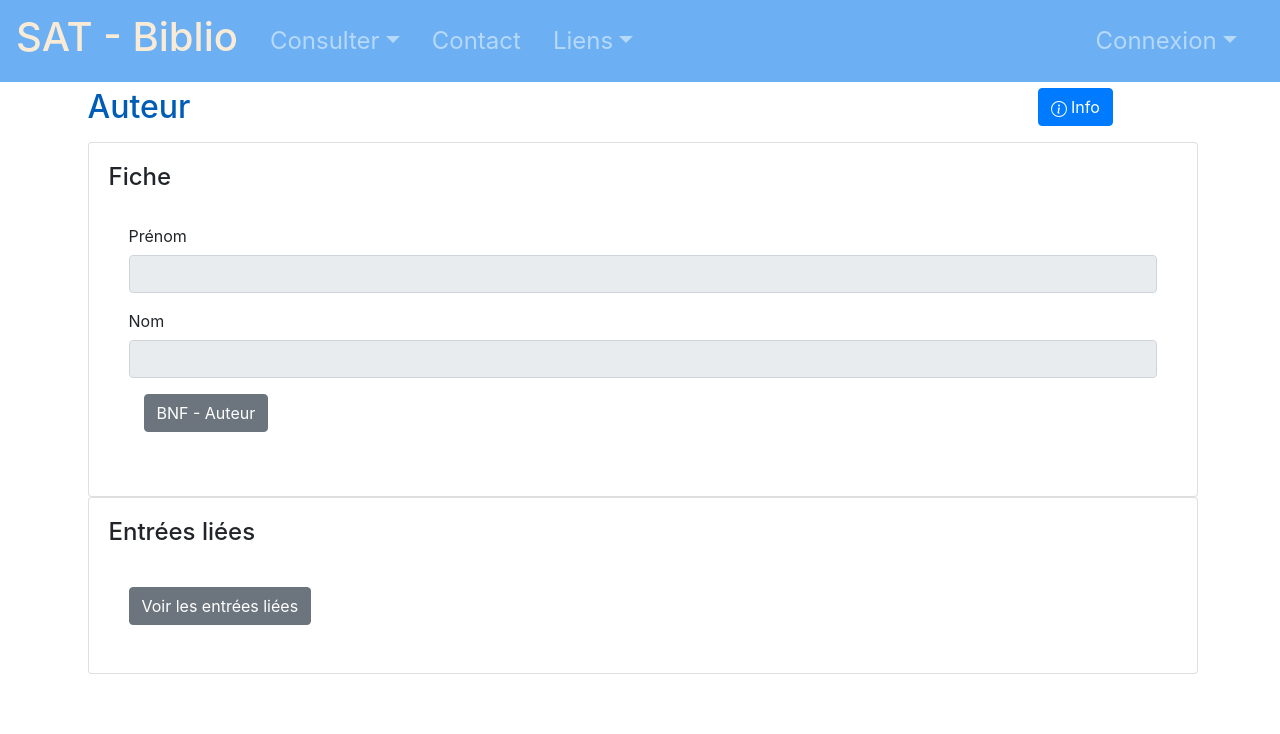
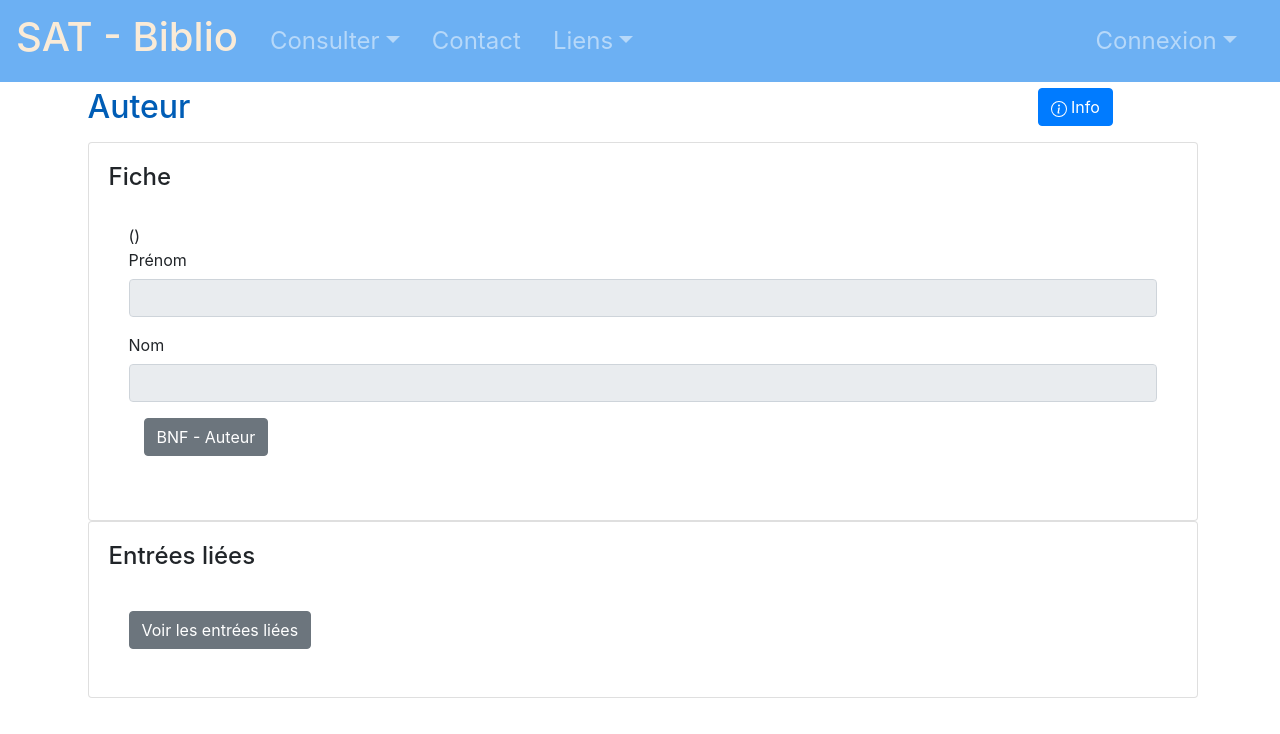
Before and after one commit to clemsciences/sat-biblio-flask, a Vue app in the folder sat-biblio-interface/: page /auteur/lire/1 in a window 1280 px wide. Shown: the top 734 px of the page. Built offline with nearby package versions, Linux system fonts and the light colour scheme; no server answers.

Commit message:
Added AuteurPrettyView.vue

```diff
--- /dev/null
+++ b/sat-biblio-interface/src/components/auteur/AuteurPrettyView.vue
@@ -0,0 +1,24 @@
+<template>
+  <span>{{ author.family_name }} ({{ author.first_name }})</span>
+</template>
+
+<script>
+import {Author} from "@/services/objectManager";
+
+export default {
+  name: "AuteurPrettyView",
+  props: {
+    author: {
+      type: Author,
+    },
+    mode: {
+      type: String,
+      default: "sat"
+    }
+  }
+}
+</script>
+
+<style scoped>
+
+</style>
--- a/sat-biblio-interface/src/components/auteur/LireAuteur.vue
+++ b/sat-biblio-interface/src/components/auteur/LireAuteur.vue
@@ -8,6 +8,8 @@
       <b-card-title title="Fiche"/>
       <b-card-body>
         <ValidEntry v-if="canManage" :approved="auteur.valide"/>
+
+        <AuteurPrettyView :author="auteur" :mode="sat"/>
 
         <AuteurFormulaire
             :on-submit="updateAuthor"
@@ -45,10 +47,11 @@ import {mapState} from "vuex";
 import {canEdit} from "@/services/rights";
 import ValidEntry from "@/components/visuel/ValidEntry";
 import ListeEntreesAuteur from "@/components/entrees/ListeEntreesAuteur";
+import AuteurPrettyView from "@/components/auteur/AuteurPrettyView.vue";
 
 export default {
   name: "LireAuteur",
-  components: {ValidEntry, AuteurFormulaire, Title, ListeEntreesAuteur},
+  components: {AuteurPrettyView, ValidEntry, AuteurFormulaire, Title, ListeEntreesAuteur},
   data: function () {
     return {
       auteur: {first_name: "", family_name: "", valide: false},
```
